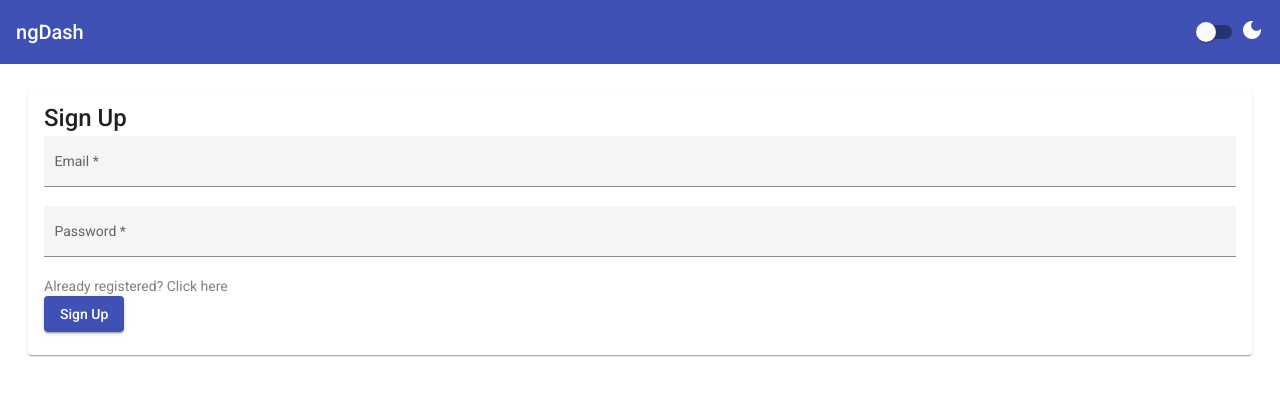
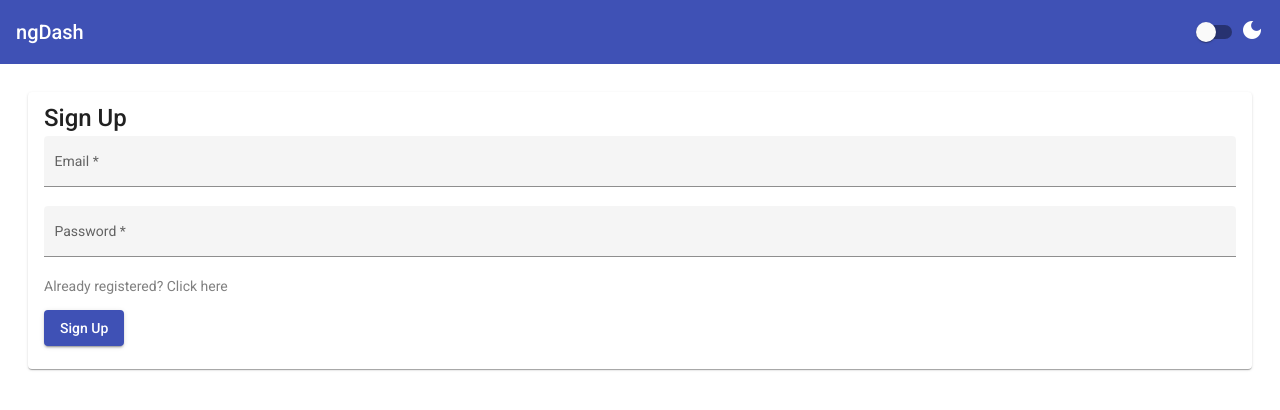
Before and after one commit to PatrickPrakash/ngDash, an Angular app: page /signup in a window 1280 px wide. Shown: the top 410 px of the page. Built offline with nearby package versions, Linux system fonts and the light colour scheme.

Commit message:
Minor CSS Changes

```diff
--- a/src/modules/auth/components/signin/signin.component.scss
+++ b/src/modules/auth/components/signin/signin.component.scss
@@ -6,6 +6,7 @@ mat-form-field {
     display: flex;
     justify-content: center;
     margin-bottom: 0.5em;
+    margin-top: 1em;
   }
 
   .link-signup {
--- a/src/modules/auth/components/signup/signup.component.html
+++ b/src/modules/auth/components/signup/signup.component.html
@@ -34,7 +34,7 @@
           type="password"
           matInput
           formControlName="password"
-          placeholder="Enter your Email"
+          placeholder="Enter your Password"
         />
         <mat-error *ngIf="errorHandling('password', 'required')">
           Password is <strong>required</strong>
--- a/src/modules/auth/components/signup/signup.component.scss
+++ b/src/modules/auth/components/signup/signup.component.scss
@@ -5,6 +5,7 @@ mat-form-field {
 .btn-signup {
   display: flex;
   justify-content: center;
+  margin-top: 1em;
   margin-bottom: 0.5em;
 }
 
```
Lines whose indentation alone changed are shown as unchanged.
